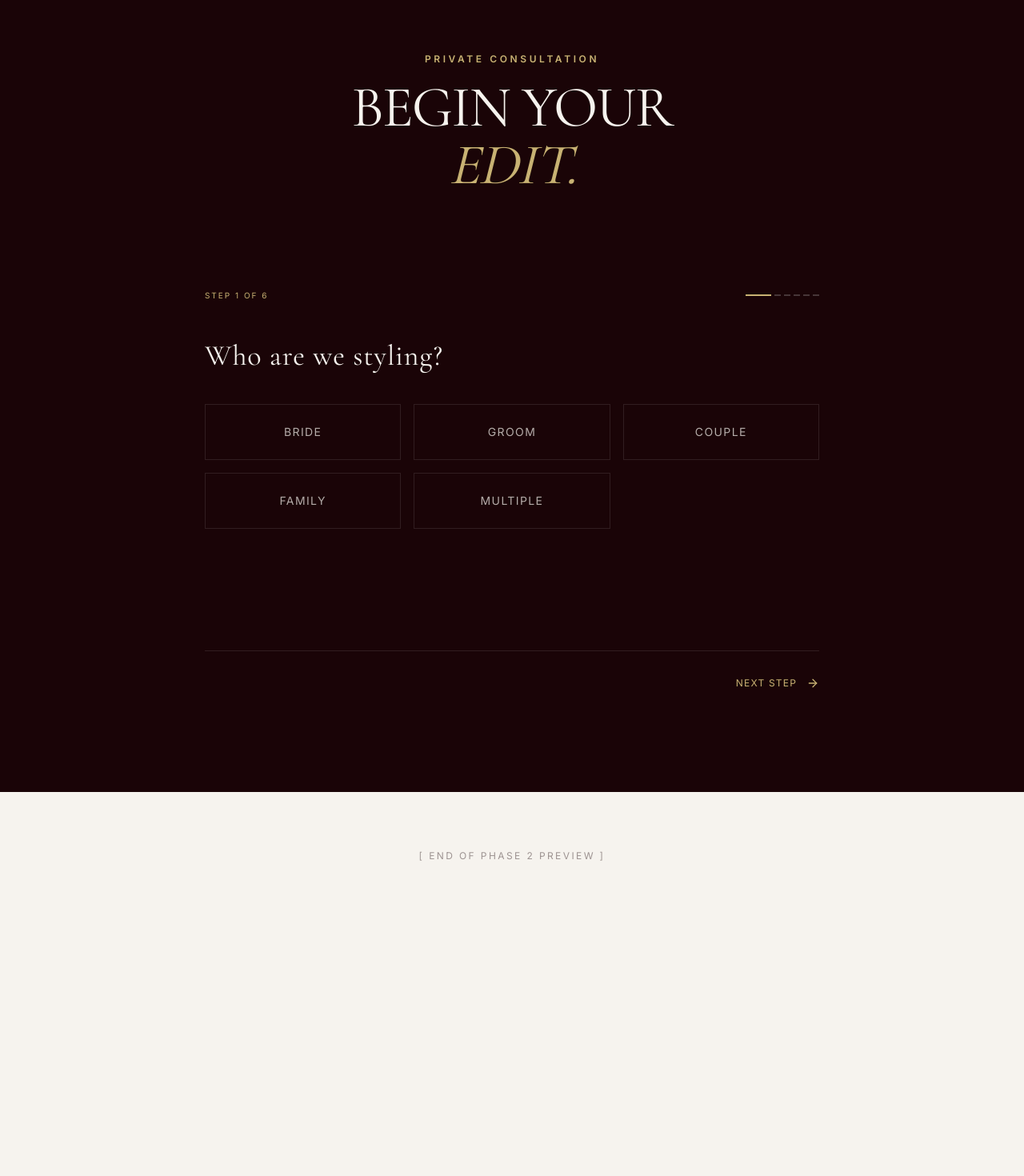
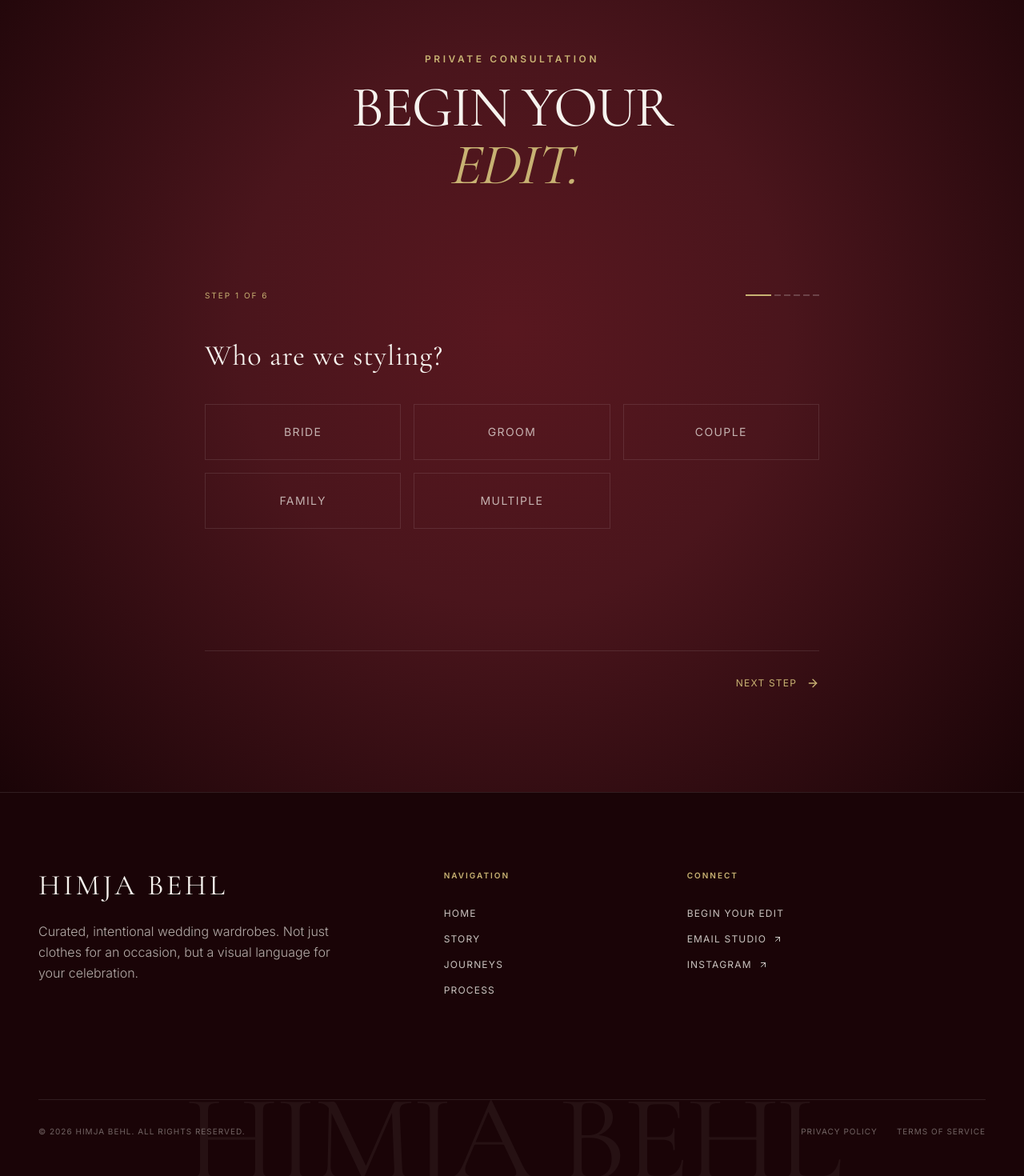
Before and after one commit to atharvgarg2010/Himja-Behl, a Next.js app: page / in a window 1280 px wide. Shown: the part 7785-9255 px from the top of the page at 80% size. Before the commit the page ends 8935 px from the top, so only its background shows below. Built offline with nearby package versions, Linux system fonts and the light colour scheme; a web font is replaced by a local one.

Commit message:
Phase 10 Complete: Footer & Gradient matching

```diff
--- a/src/app/page.tsx
+++ b/src/app/page.tsx
@@ -5,6 +5,7 @@ import { Marquee } from "@/components/marquee";
 import { Journeys } from "@/components/journeys";
 import { Process } from "@/components/process";
 import { Enquiry } from "@/components/enquiry";
+import { Footer } from "@/components/footer";
 
 export default function Home() {
   return (
@@ -16,13 +17,7 @@ export default function Home() {
       <Journeys />
       <Process />
       <Enquiry />
-
-      {/* Rest of the page is intentionally empty for Phase 2 as per PHASES.md */}
-      <section className="h-[20vh] flex items-center justify-center bg-warm-white">
-        <p className="text-[#1A0407]/40 font-sans tracking-[0.2em] text-xs uppercase">
-          [ End of Phase 2 Preview ]
-        </p>
-      </section>
+      <Footer />
     </main>
   );
 }
--- a/src/components/enquiry.tsx
+++ b/src/components/enquiry.tsx
@@ -2,8 +2,14 @@ import { EnquiryForm } from "./enquiry-form";
 
 export function Enquiry() {
   return (
-    <section id="enquire" className="bg-[#1A0407] min-h-screen py-24 md:py-32 text-warm-white selection:bg-dust-gold selection:text-maroon">
-      <div className="max-w-[1200px] mx-auto px-6 md:px-12">
+    <section
+      id="enquire"
+      className="min-h-screen py-24 md:py-32 text-warm-white selection:bg-dust-gold selection:text-maroon relative overflow-hidden"
+      style={{
+        background: 'radial-gradient(circle at 50% 45%, #58171f 0%, #4A151C 40%, #1A0407 100%)'
+      }}
+    >
+      <div className="max-w-[1200px] mx-auto px-6 md:px-12 relative z-10">
         <div className="flex flex-col items-center justify-center text-center mb-16 md:mb-24">
           <span className="text-dust-gold text-[10px] md:text-xs tracking-[0.3em] uppercase mb-4 block font-semibold">
             Private Consultation
--- /dev/null
+++ b/src/components/footer.tsx
@@ -0,0 +1,72 @@
+import Link from "next/link";
+import { ArrowUpRight } from "lucide-react";
+
+export function Footer() {
+  return (
+    <footer className="bg-[#1A0407] text-warm-white border-t border-white/10 pt-24 pb-12 overflow-hidden relative">
+      {/* Massive Background Typography */}
+      <div className="absolute bottom-0 left-0 right-0 w-full flex justify-center pointer-events-none select-none opacity-5">
+        <span className="font-display text-[12vw] leading-none tracking-tight uppercase whitespace-nowrap translate-y-8">
+          HIMJA BEHL
+        </span>
+      </div>
+
+      <div className="max-w-[1400px] mx-auto px-6 md:px-12 relative z-10">
+        <div className="grid grid-cols-1 md:grid-cols-12 gap-16 md:gap-8 mb-32">
+
+          {/* Brand Col */}
+          <div className="md:col-span-5 flex flex-col justify-between">
+            <div>
+              <h3 className="font-display text-3xl md:text-4xl tracking-widest uppercase mb-6">Himja Behl</h3>
+              <p className="font-sans font-light text-sm md:text-base leading-relaxed text-warm-white/70 max-w-sm">
+                Curated, intentional wedding wardrobes. Not just clothes for an occasion, but a visual language for your celebration.
+              </p>
+            </div>
+          </div>
+
+          {/* Navigation */}
+          <div className="md:col-span-3">
+            <h4 className="font-sans text-[10px] tracking-[0.2em] uppercase text-dust-gold font-semibold mb-8">Navigation</h4>
+            <ul className="space-y-4 font-sans text-xs tracking-widest uppercase text-warm-white/80">
+              <li><Link href="/" className="hover:text-dust-gold transition-colors">Home</Link></li>
+              <li><Link href="#story" className="hover:text-dust-gold transition-colors">Story</Link></li>
+              <li><Link href="#journeys" className="hover:text-dust-gold transition-colors">Journeys</Link></li>
+              <li><Link href="#process" className="hover:text-dust-gold transition-colors">Process</Link></li>
+            </ul>
+          </div>
+
+          {/* Contact & Socials */}
+          <div className="md:col-span-4">
+            <h4 className="font-sans text-[10px] tracking-[0.2em] uppercase text-dust-gold font-semibold mb-8">Connect</h4>
+            <ul className="space-y-4 font-sans text-xs tracking-widest uppercase text-warm-white/80">
+              <li>
+                <Link href="#enquire" className="hover:text-dust-gold transition-colors">
+                  Begin Your Edit
+                </Link>
+              </li>
+              <li>
+                <a href="mailto:gargatharv2010@gmail.com" className="inline-flex items-center gap-2 hover:text-dust-gold transition-colors">
+                  Email Studio <ArrowUpRight className="w-3 h-3" />
+                </a>
+              </li>
+              <li>
+                <a href="https://instagram.com" target="_blank" rel="noreferrer" className="inline-flex items-center gap-2 hover:text-dust-gold transition-colors">
+                  Instagram <ArrowUpRight className="w-3 h-3" />
+                </a>
+              </li>
+            </ul>
+          </div>
+        </div>
+
+        {/* Bottom Bar */}
+        <div className="border-t border-white/10 pt-8 flex flex-col md:flex-row items-center justify-between gap-6 text-[10px] font-sans tracking-widest text-warm-white/40 uppercase">
+          <p>&copy; {new Date().getFullYear()} Himja Behl. All Rights Reserved.</p>
+          <div className="flex items-center gap-6">
+            <Link href="#" className="hover:text-warm-white transition-colors">Privacy Policy</Link>
+            <Link href="#" className="hover:text-warm-white transition-colors">Terms of Service</Link>
+          </div>
+        </div>
+      </div>
+    </footer>
+  );
+}
--- a/src/components/navbar.tsx
+++ b/src/components/navbar.tsx
@@ -8,13 +8,25 @@ import { AnimatePresence, motion } from "framer-motion";
 
 export function Navbar() {
   const [isScrolled, setIsScrolled] = useState(false);
+  const [isOnDarkSection, setIsOnDarkSection] = useState(false);
   const [isMobileMenuOpen, setIsMobileMenuOpen] = useState(false);
 
   useEffect(() => {
     const handleScroll = () => {
       setIsScrolled(window.scrollY > 50);
+
+      const enquireEl = document.getElementById("enquire");
+      if (enquireEl) {
+        const rect = enquireEl.getBoundingClientRect();
+        // Check if the navbar (assumed height ~85px) overlaps the enquire section
+        if (rect.top <= 85 && rect.bottom >= 85) {
+          setIsOnDarkSection(true);
+        } else {
+          setIsOnDarkSection(false);
+        }
+      }
     };
-    window.addEventListener("scroll", handleScroll);
+    window.addEventListener("scroll", handleScroll, { passive: true });
     return () => window.removeEventListener("scroll", handleScroll);
   }, []);
 
@@ -31,9 +43,11 @@ export function Navbar() {
       <header
         className={cn(
           "fixed top-0 left-0 right-0 z-50 transition-all duration-500 ease-in-out",
-          isScrolled
-            ? "bg-warm-white/95 backdrop-blur-md py-4 shadow-sm border-b border-dust-gold/20"
-            : "bg-transparent py-6"
+          isOnDarkSection
+            ? "bg-[#1A0407]/95 backdrop-blur-md py-4 shadow-sm border-b border-white/10"
+            : isScrolled
+              ? "bg-warm-white/95 backdrop-blur-md py-4 shadow-sm border-b border-dust-gold/20"
+              : "bg-transparent py-6"
         )}
       >
         <div className="max-w-[1400px] mx-auto px-6 md:px-12 flex items-center justify-between">
@@ -41,7 +55,7 @@ export function Navbar() {
             href="/"
             className={cn(
               "font-display text-2xl md:text-3xl tracking-widest uppercase font-medium transition-colors duration-500",
-              isScrolled ? "text-[#1A0407]" : "text-warm-white"
+              (isScrolled && !isOnDarkSection) ? "text-[#1A0407]" : "text-warm-white"
             )}
           >
             Himja Behl
@@ -55,7 +69,9 @@ export function Navbar() {
                 href={link.href}
                 className={cn(
                   "transition-colors text-xs font-sans tracking-[0.15em] duration-500",
-                  isScrolled ? "text-[#1A0407]/70 hover:text-dust-gold" : "text-warm-white/80 hover:text-warm-white"
+                  (isScrolled && !isOnDarkSection)
+                    ? "text-[#1A0407]/70 hover:text-dust-gold"
+                    : "text-warm-white/80 hover:text-warm-white"
                 )}
               >
                 {link.name}
@@ -65,7 +81,7 @@ export function Navbar() {
               href="#enquire"
               className={cn(
                 "text-xs font-sans tracking-[0.15em] border px-5 py-2.5 transition-all duration-500",
-                isScrolled
+                (isScrolled && !isOnDarkSection)
                   ? "text-[#1A0407] border-[#1A0407]/30 hover:bg-[#1A0407] hover:text-warm-white"
                   : "text-dust-gold border-dust-gold/30 hover:bg-dust-gold hover:text-maroon-dark"
               )}
@@ -78,7 +94,7 @@ export function Navbar() {
           <button
             className={cn(
               "md:hidden p-2 transition-colors duration-500",
-              isScrolled ? "text-[#1A0407]" : "text-warm-white"
+              (isScrolled && !isOnDarkSection) ? "text-[#1A0407]" : "text-warm-white"
             )}
             onClick={() => setIsMobileMenuOpen(true)}
             aria-label="Open menu"
```
